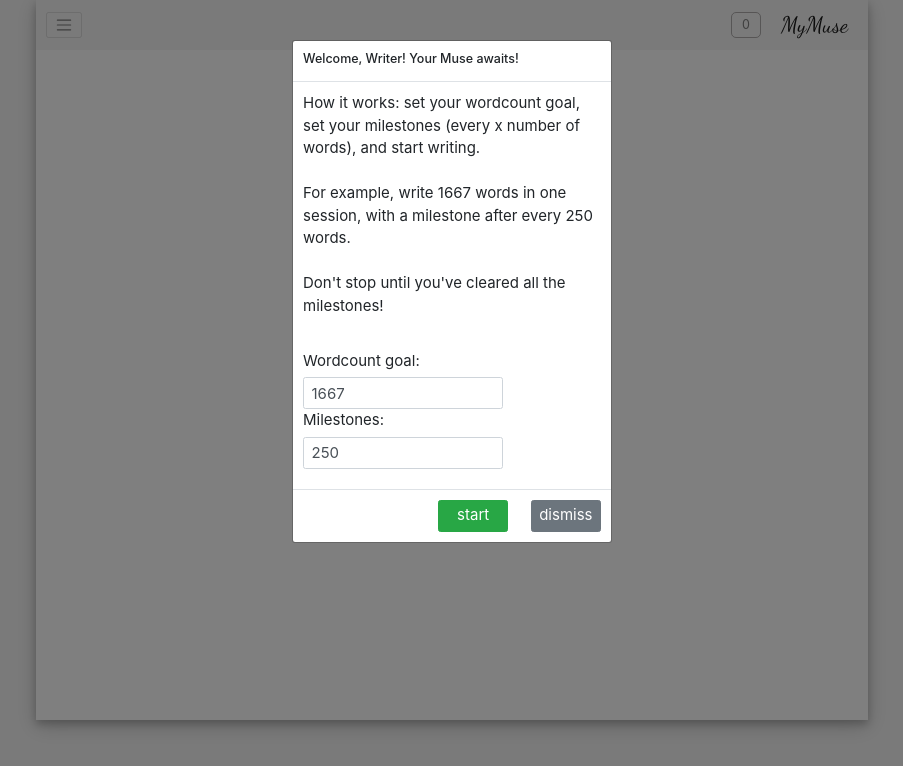
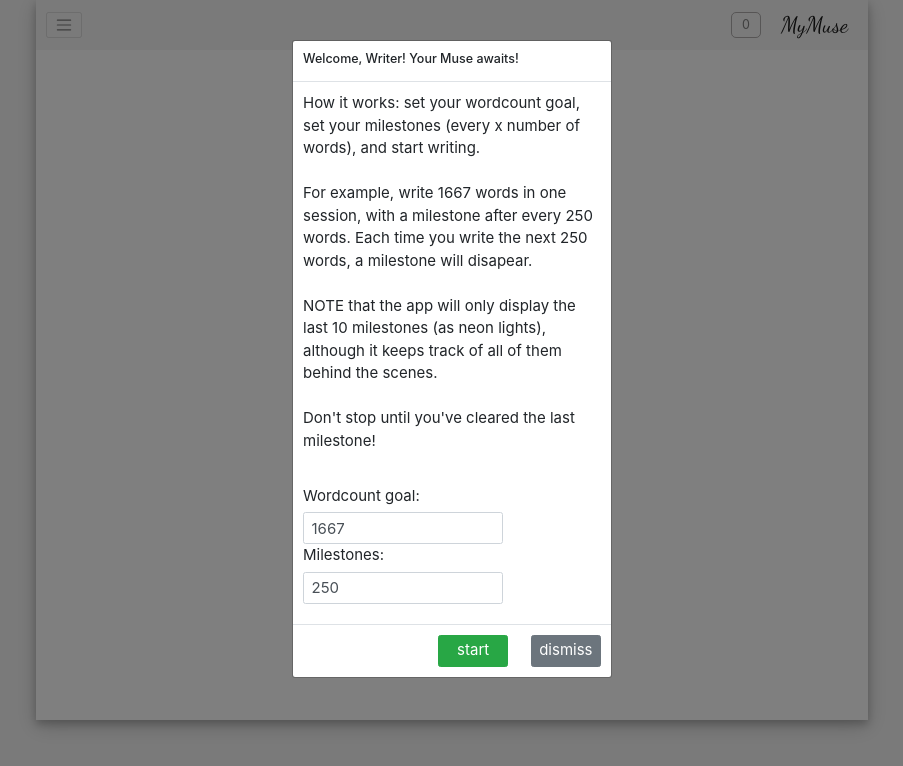
Before and after one commit to kp1129/mymuse, a React (Create React App) app in the folder app/: page / in a window 1280 px wide. Shown: the top 766 px of the page, without its empty margins (188-1091 px from the left). Built offline with nearby package versions, Linux system fonts and the light colour scheme.

Commit message:
add notes and focus cursor in Editor when user clicks start

```diff
--- a/app/src/App.css
+++ b/app/src/App.css
@@ -69,7 +69,7 @@ form input {
 }
 
 .mymuse-navbar-dark {
-  background-color: #151414;
+  background-color: #1e1d1d;
 }
 
 .mymuse-navbar-light {
--- a/app/src/HeaderModal.js
+++ b/app/src/HeaderModal.js
@@ -49,6 +49,7 @@ function HeaderModal() {
     e.preventDefault();
     calculateMilestones();
     dismiss();
+    document.querySelector("div[contentEditable]").focus();
   };
   return (
     <div className="header-modal">
@@ -67,9 +68,11 @@ function HeaderModal() {
           <br />
           <br />
           For example, write 1667 words in one session, with a milestone after
-          every 250 words.
+          every 250 words. Each time you write the next 250 words, a milestone will disapear.
           <br />
-          <br /> Don't stop until you've cleared all the milestones!
+          <br />NOTE that the app will only display the last 10 milestones (as neon lights), although it keeps track of all of them behind the scenes.
+          <br />
+          <br /> Don't stop until you've cleared the last milestone!
           <br />
           <br />
           <Form id="start-challenge" onSubmit={startWritingChallenge}>
```
